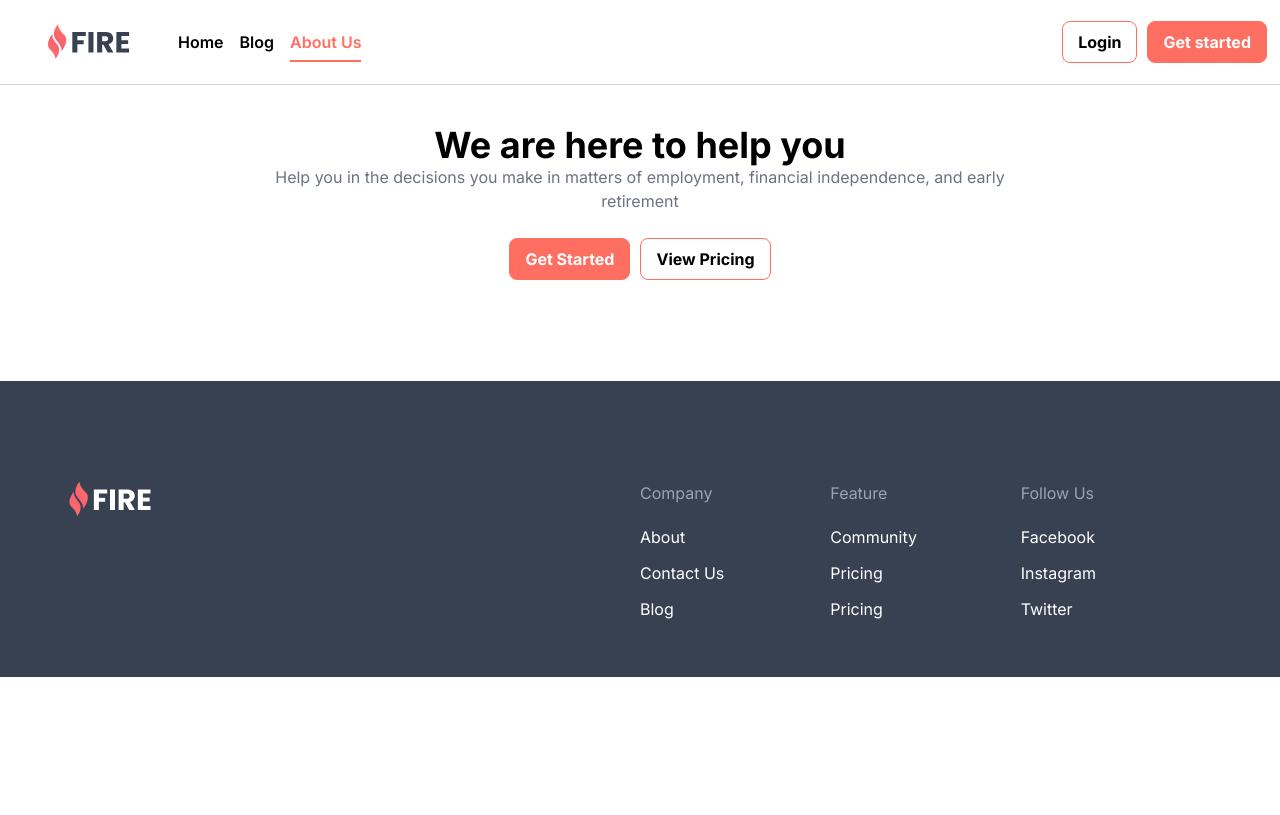
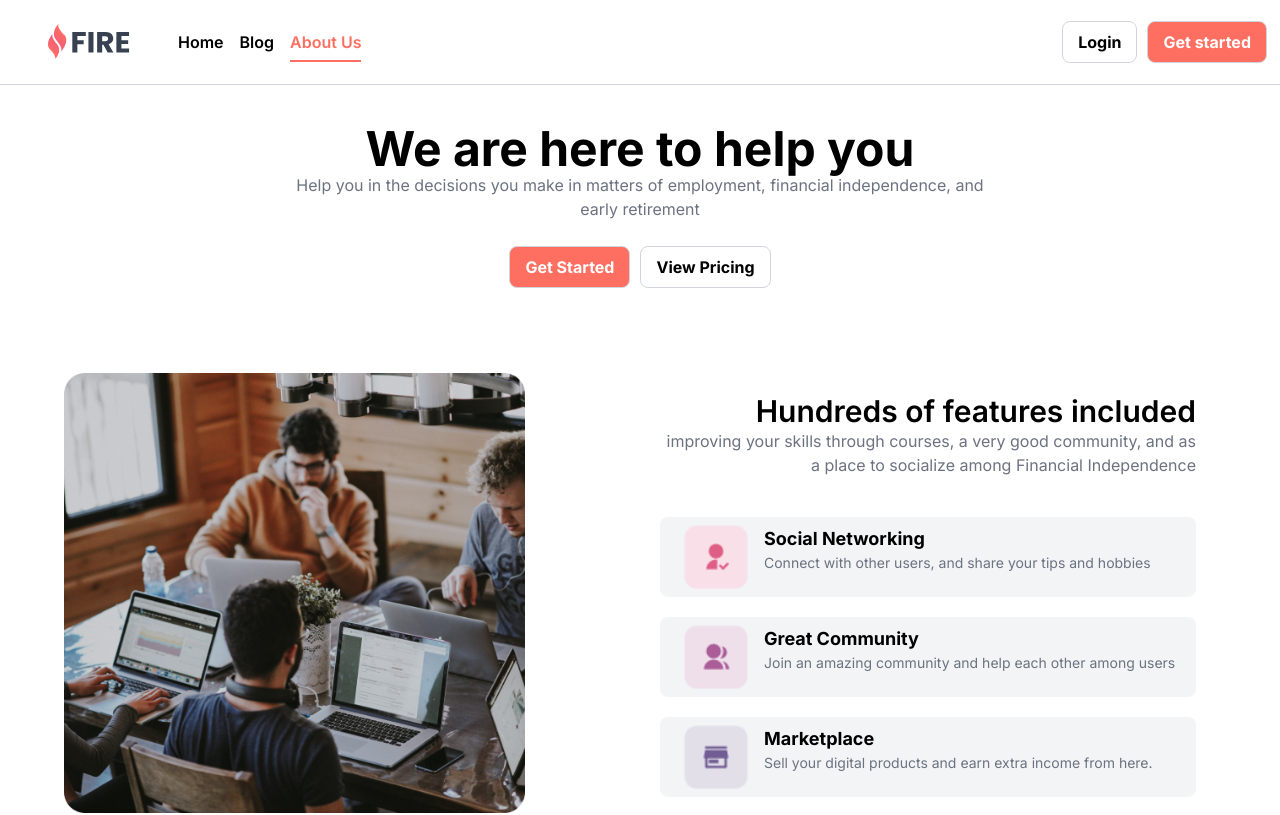
Before and after one commit to pally0091/fire-commiunity, a React (Vite) app: page /about in a window 1280 px wide. Shown: the top 815 px of the page. Built offline with nearby package versions, Linux system fonts and the light colour scheme.

Commit message:
about feature section done

```diff
--- a/src/Components/PageComponents/About.jsx
+++ b/src/Components/PageComponents/About.jsx
@@ -2,13 +2,17 @@
 /* eslint-disable no-unused-vars */
 import React from "react";
 import Button from "../Utility/Button";
+import i1 from "../../assets/image 6.png";
+import ic1 from "../../assets/icons/icon 3.png";
+import ic2 from "../../assets/icons/icon 2.png";
+import ic3 from "../../assets/icons/icon 1.png";
 
 const About = () => {
   return (
-    <div className="mt-10">
+    <div className="mt-10 w-[90%] mx-auto">
       {/* head  */}
       <div className="w-3/5 mx-auto my-5">
-        <h1 className="text-4xl font-bold">We are here to help you</h1>
+        <h1 className="text-5xl font-bold">We are here to help you</h1>
         <p className="text-[#6B7280]">
           Help you in the decisions you make in matters of employment, financial
           independence, and early retirement
@@ -25,6 +29,70 @@ const About = () => {
         </div>
       </div>
       {/* features  */}
+      <div className="mt-20 flex flex-col md:flex-row lg:flex-row justify-between items-start md:items-center lg:items-start">
+        <div className="md:w-1/3 lg:w-[40%]">
+          <img
+            src={i1}
+            alt=""
+          />
+        </div>
+        <div className="p-5 w-full md:w-2/3 lg:w-1/2">
+          <h4 className="text-right text-3xl font-semibold">
+            Hundreds of features included
+          </h4>
+          <p className="text-[#6B7280] text-right">
+            improving your skills through courses, a very good community, and as
+            a place to socialize among Financial Independence
+          </p>
+          <div className="grid grid-cols-1 gap-5 mt-10">
+            <div className="flex  text-left items-start p-2 rounded-lg bg-[#F3F4F6]">
+              <div className="mx-4 w-16">
+                <img
+                  className="w-full "
+                  src={ic1}
+                  alt=""
+                />
+              </div>
+              <div>
+                <h6 className="text-lg font-bold">Social Networking</h6>
+                <p className="text-sm text-[#6B7280]">
+                  Connect with other users, and share your tips and hobbies
+                </p>
+              </div>
+            </div>
+            <div className="flex  text-left items-start p-2 rounded-lg bg-[#F3F4F6]">
+              <div className="mx-4 w-16 ">
+                <img
+                  className="w-full "
+                  src={ic2}
+                  alt=""
+                />
+              </div>
+              <div>
+                <h6 className="text-lg font-bold">Great Community</h6>
+                <p className="text-sm text-[#6B7280]">
+                  Join an amazing community and help each other among users
+                </p>
+              </div>
+            </div>
+            <div className="flex  text-left items-start p-2 rounded-lg bg-[#F3F4F6]">
+              <div className="mx-4 w-16 ">
+                <img
+                  className="w-full "
+                  src={ic3}
+                  alt=""
+                />
+              </div>
+              <div>
+                <h6 className="text-lg font-bold">Marketplace</h6>
+                <p className="text-sm text-[#6B7280]">
+                  Sell your digital products and earn extra income from here.
+                </p>
+              </div>
+            </div>
+          </div>
+        </div>
+      </div>
     </div>
   );
 };
--- a/src/Components/Utility/Button.jsx
+++ b/src/Components/Utility/Button.jsx
@@ -20,7 +20,7 @@ const Button = ({ label, primary, secondary, onClick }) => {
     textAlign: "center",
     color: color,
     backgroundColor: backgroundColor,
-    border: "1px solid #FF6F61",
+    border: "1px solid #D1D5DB",
     transition: "background-color 0.5s",
   };
 
```
Also changed, not shown: src/assets/image 6.png (added).
